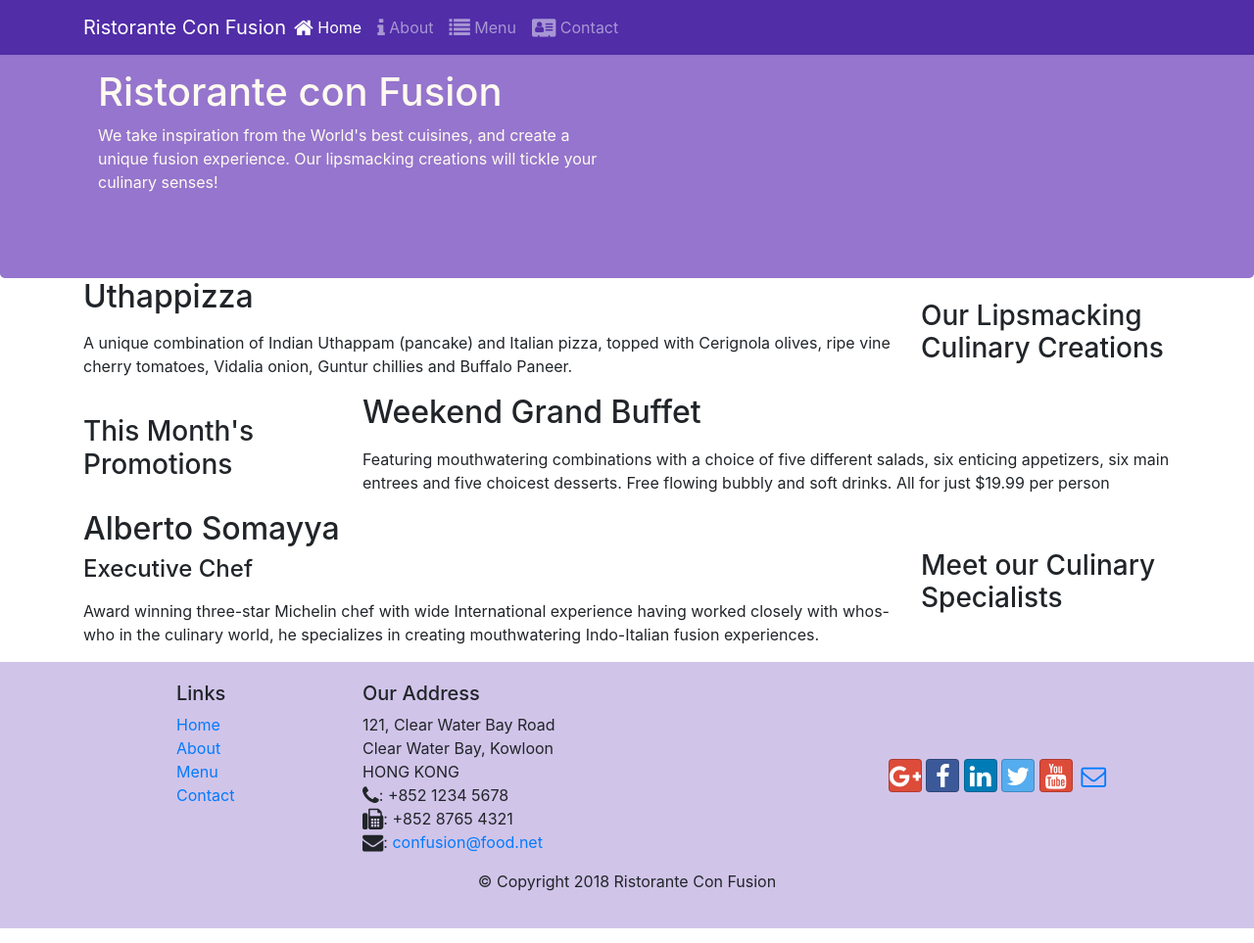
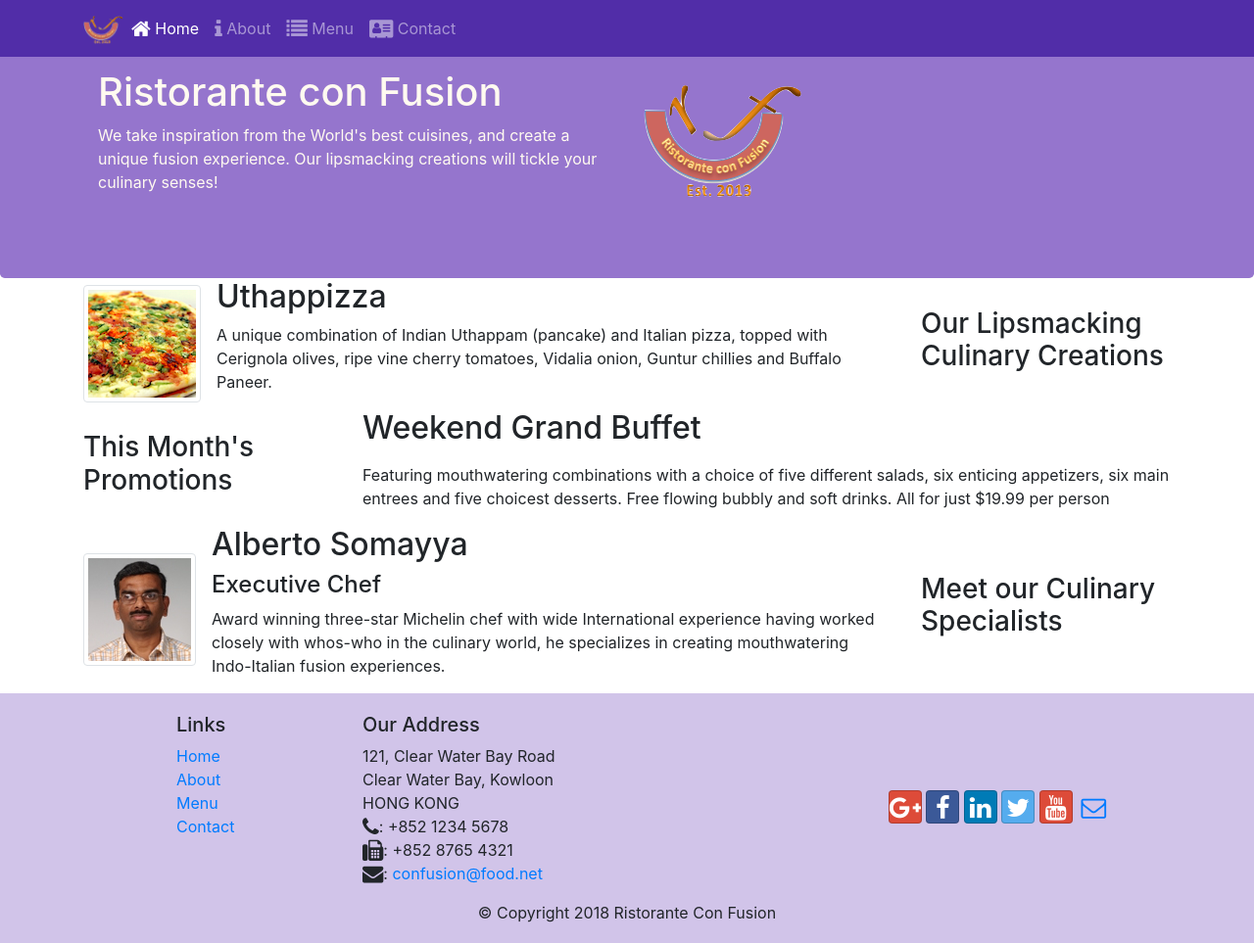
Before and after one commit to IsuruPabasara/Web-App-0, a website: page index.html in a window 1280 px wide. Shown: the whole page at 98% size. Drawn offline with nearby package versions, Linux system fonts and the light colour scheme.

Commit message:
Images and Media

```diff
--- a/index.html
+++ b/index.html
@@ -21,7 +21,7 @@
             <button class="navbar-toggler" type="button" data-toggle="collapse" data-target="#Navbar">
                 <span class="navbar-toggler-icon"></span>
             </button>
-            <a class="navbar-brand mr-auto" href="#">Ristorante Con Fusion</a>
+            <a class="navbar-brand mr-auto" href="#"><img src="img/logo.png" height="30" width="41"></a>
             <div class="collapse navbar-collapse" id="Navbar">
                 <ul class="navbar-nav mr-auto">
                     <li class="nav-item active"><a class="nav-link" href="#"><span class="fa fa-home fa-lg"></span> Home</a></li>
@@ -39,7 +39,8 @@
                     <h1>Ristorante con Fusion</h1>
                     <p>We take inspiration from the World's best cuisines, and create a unique fusion experience. Our lipsmacking creations will tickle your culinary senses!</p>
                 </div>
-                <div class="col-12 col-sm">
+                <div class="col-12 col-sm align-self-center">
+                    <img src="img/logo.png" class="img-fluid">
                 </div>
             </div>
         </div>
@@ -51,8 +52,17 @@
                 <h3>Our Lipsmacking Culinary Creations</h3>
             </div>
             <div class="col col-sm order-sm-first col-md">
-                <h2>Uthappizza</h2>
-                <p><div class="d-none d-sm-block">A unique combination of Indian Uthappam (pancake) and Italian pizza, topped with Cerignola olives, ripe vine cherry tomatoes, Vidalia onion, Guntur chillies and Buffalo Paneer.</div></p>
+                <div class="media">
+                    <img class="d-flex mr-3 img-thumbnail align-self-center"
+                            src="img/uthappizza.png" alt="Uthappizza">
+                    <div class="media-body">
+                        <h2 class="mt-0">Uthappizza</h2>
+                        <p class="d-none d-sm-block">A unique combination of Indian Uthappam (pancake) and
+                            Italian pizza, topped with Cerignola olives, ripe vine
+                            cherry tomatoes, Vidalia onion, Guntur chillies and
+                            Buffalo Paneer.</p>
+                    </div>
+                </div>
             </div>
         </div>
 
@@ -72,9 +82,19 @@
                 <h3>Meet our Culinary Specialists</h3>
             </div>
             <div class="col col-sm order-sm-first col-md">
-                <h2>Alberto Somayya</h2>
-                <h4>Executive Chef</h4>
-                <p><div class="d-none d-sm-block">Award winning three-star Michelin chef with wide International experience having worked closely with whos-who in the culinary world, he specializes in creating mouthwatering Indo-Italian fusion experiences. </div></p>
+                <div class="media">
+                    <img class="d-flex mr-3 img-thumbnail align-self-center"
+                            src="img/alberto.png" alt="Alberto Somayya">
+                    <div class="media-body">
+                        <h2 class="mt-0">Alberto Somayya</h2>
+                        <h4>Executive Chef</h4>
+                        <p class="d-none d-sm-block">Award winning three-star Michelin chef with wide
+                            International experience having worked closely with
+                            whos-who in the culinary world, he specializes in
+                            creating mouthwatering Indo-Italian fusion experiences.
+                            </p>
+                    </div>
+                </div>
             </div>
         </div>
     </div>
```
Also changed, not shown: aboutus.html (+1 -1 lines), contactus.html (+1 -1 lines), img/alberto.png (added), img/buffet.png (added), img/logo.png (added), img/uthappizza.png (added), 1 other file.
